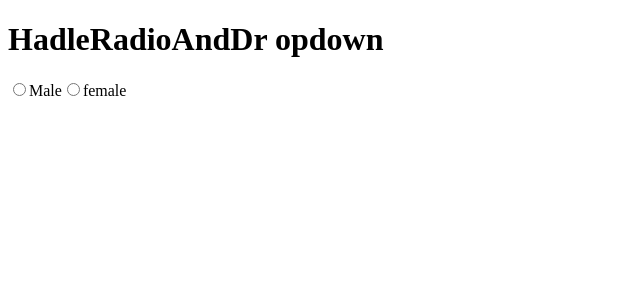
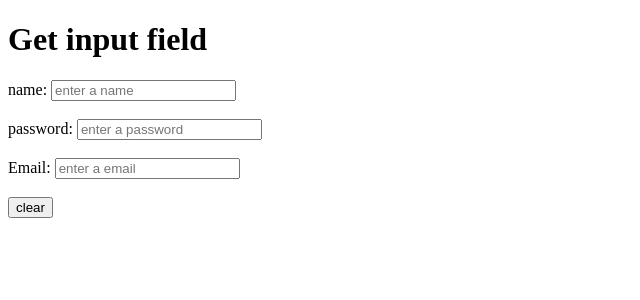
Before and after one commit to py-pankaj-ydv-7/Learning-React-js-step-by-step, a React (Vite) app in the folder react-blog/: page / in a window 1280 px wide. Shown: the top 300 px of the page, without its empty margins (0-640 px from the left). Built offline with nearby package versions, Linux system fonts and the light colour scheme.

Commit message:
revision

```diff
--- a/react-blog/src/App.jsx
+++ b/react-blog/src/App.jsx
@@ -1,7 +1,7 @@
 // import Login,{Profile,Setting} from "./UserComponent";
 
 // import HandleCheckbox from "./HandleCheckbox";
-import HadleRadioAndDropdown from "./HadleRadioAndDropdown";
+// import HadleRadioAndDropdown from "./HadleRadioAndDropdown";
 
 // import GetInputFeild from "./GetInputFeild";
 
@@ -77,6 +77,7 @@ import HadleRadioAndDropdown from "./HadleRadioAndDropdown";
 // import State from "./StateInReactjs";
 
 // import ControlledComponent from "./ControlledComponent";
+import Getfeild from "./Getfeild";
 // import Props from "./Props";
 // import Toggle from "./ToggleHideAndShow";
 // import MultipleCondition from "./MultipleCondition";
@@ -128,7 +129,8 @@ function App(){
        {/* ** Yaha me controlled component pad chuka hu  */}
        {/* <ControlledComponent /> */}
        {/* <HandleCheckbox /> */}
-       <HadleRadioAndDropdown/>
+       {/* <HadleRadioAndDropdown/> */}
+       <Getfeild/>
 
 
     </div>
--- a/react-blog/src/ControlledComponent.jsx
+++ b/react-blog/src/ControlledComponent.jsx
@@ -9,7 +9,7 @@ function ControlledComponent() {
     <div>
         <h1>Controlled Component</h1>
 
-        {/* <form action="" method="get"> */}
+        <form action="" method="get">
             <input type="text" value={name} onChange={(event)=>setName(event.target.value)} placeholder="enter Name" />
             <br /><br />
             <input type="password" value={password} onChange={(event)=>setPassword(event.target.value)} placeholder="enter Password" />
@@ -18,7 +18,7 @@ function ControlledComponent() {
             <br /><br />
             <button>Submit</button>
             <button onClick={()=>{setEmail("");setName(""); setPassword("")}}>Clear</button>
-        {/* </form>/ */}
+        </form>
         <h3>{name}</h3>
         <h3>{password}</h3>
         <h3>{email}</h3>
--- /dev/null
+++ b/react-blog/src/Getfeild.jsx
@@ -0,0 +1,23 @@
+import { useState } from "react"
+
+
+function Getfeild() {
+    const [val,setVal]= useState("")
+    const [pass,setPass]= useState("")
+    const [email,setEmail]= useState("")
+  return (
+    <div>
+        <h1>Get input field</h1>
+       name: <input type="text" value={val} placeholder="enter a name " onChange={(event)=>setVal(event.target.value)} />        <br /><br />
+        password: <input type="password" value={pass} placeholder="enter a password " onChange={(event)=>setPass(event.target.value)} />        <br /><br />
+       Email: <input type="email" value={email} placeholder="enter a email " onChange={(event)=>setEmail(event.target.value)} />        <br /><br />
+        <button onClick={()=>{setVal(""); setEmail(""); setPass("")}}>clear</button>
+        <br />
+        <h1>{val}</h1>
+        <h1>{pass}</h1>
+        <h1>{email}</h1>
+    </div>
+  )
+}
+// homework done
+export default Getfeild
```
Also changed, not shown: 2 other files (tests, documents, lock files or other folders).
